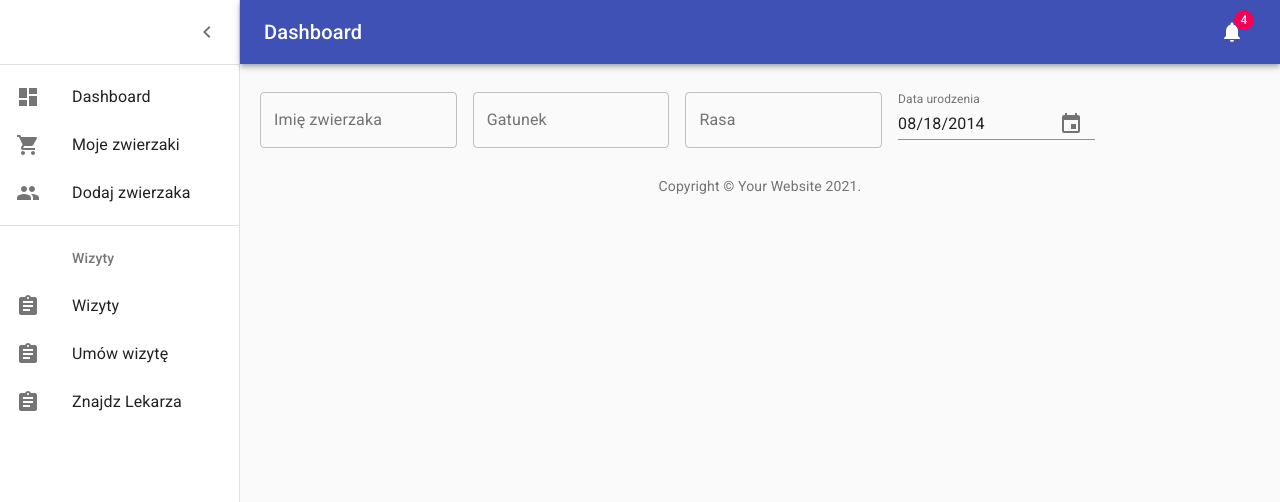
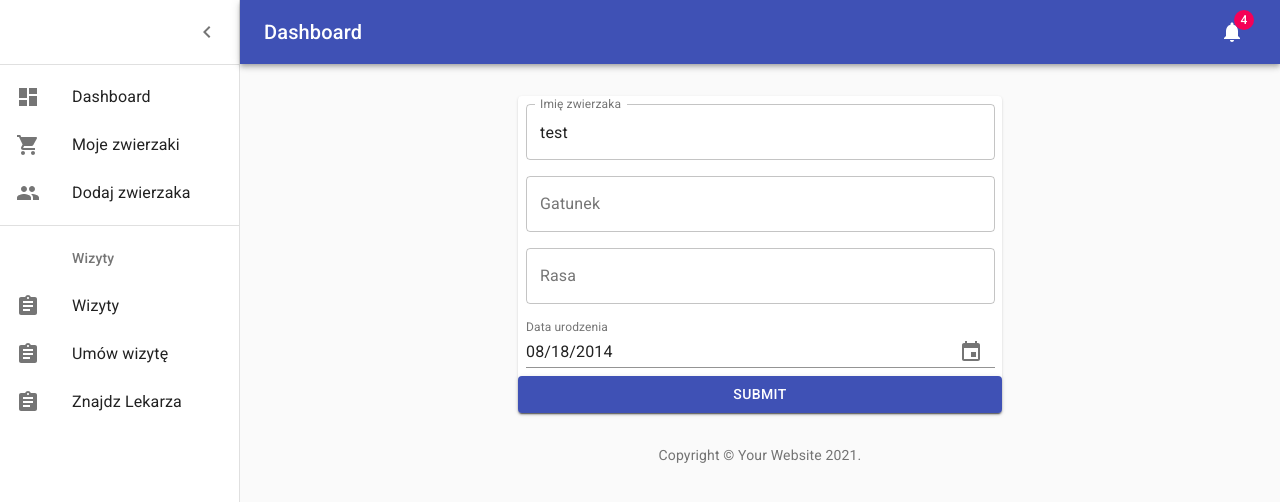
Before and after one commit to Dawidblocher/Vet-clinic-frontend, a React (Create React App) app: page /addpet in a window 1280 px wide. Shown: the top 502 px of the page. Built offline with nearby package versions, Linux system fonts and the light colour scheme.

Commit message:
added Formik and created a form to add a new pet

```diff
--- a/package.json
+++ b/package.json
@@ -11,12 +11,14 @@
     "@testing-library/react": "^11.2.7",
     "@testing-library/user-event": "^12.8.3",
     "date-fns": "^2.23.0",
+    "formik": "^2.2.9",
     "react": "^17.0.2",
     "react-axios": "^2.0.5",
     "react-dom": "^17.0.2",
     "react-router-dom": "^5.2.0",
     "react-scripts": "4.0.3",
-    "web-vitals": "^1.1.2"
+    "web-vitals": "^1.1.2",
+    "yup": "^0.32.9"
   },
   "scripts": {
     "start": "react-scripts start",
--- a/src/View/AddPet.jsx
+++ b/src/View/AddPet.jsx
@@ -3,43 +3,66 @@ import TextField from '@material-ui/core/TextField';
 import { makeStyles } from '@material-ui/core/styles';
 
 import 'date-fns';
-import Grid from '@material-ui/core/Grid';
+import {Grid, Paper, Button} from '@material-ui/core';
 import DateFnsUtils from '@date-io/date-fns';
 import {
   MuiPickersUtilsProvider,
   KeyboardDatePicker,
 } from '@material-ui/pickers';
-
+import { useFormik } from 'formik';
 
 const useStyles = makeStyles((theme) => ({
     root: {
       '& .MuiTextField-root': {
         margin: theme.spacing(1),
-        width: '25ch',
+        width: 'calc(100% - 15px)',
       },
+      display: 'flex',
+      flexDirection: 'column'
     },
+    gridCenter: {
+      margin: '0 auto'
+    },
+    paperColumn: {
+      display: 'flex',
+      flexDirection: 'column'
+    }
 }));
 
 const AddPet = () => {
   const classes = useStyles();
-    const [selectedDate, setSelectedDate] = React.useState(new Date('2014-08-18T21:11:54'));
+  const [selectedDate, setSelectedDate] = React.useState(new Date('2014-08-18'));
 
   const handleDateChange = (date) => {
     setSelectedDate(date);
   };
+
+  const formik = useFormik({
+    initialValues: {
+      name: 'test',
+      specs: '',
+      breed: '',
+      birthdate: selectedDate
+    },
+    onSubmit: (values) => {
+      alert(JSON.stringify(values, null, 2));
+    },
+  });
+
   return (
-
-    <form className={classes.root} noValidate autoComplete="off">
-      <div>
-      <TextField id="outlined-search" label="Imię zwierzaka" type="text" variant="outlined" />
-        <TextField id="outlined-search" label="Gatunek" type="text" variant="outlined" />
-        <TextField id="outlined-search" label="Rasa" type="text" variant="outlined" />
+    <Grid className={classes.gridCenter} item xs={12} md={6} lg={6} >
+      <Paper className={classes.paperColumn}>
+        <form className={classes.root} onSubmit={formik.handleSubmit}>
+          <TextField id="name" name="name" label="Imię zwierzaka" type="text" variant="outlined" value={formik.values.name} onChange={formik.handleChange}/>
+            <TextField id="specs" name="specs" label="Gatunek" type="text" variant="outlined" onChange={formik.handleChange}/>
+            <TextField id="breed" name="breed" label="Rasa" type="text" variant="outlined" onChange={formik.handleChange} />
             <MuiPickersUtilsProvider utils={DateFnsUtils}><KeyboardDatePicker
               disableToolbar
               variant="inline"
               format="MM/dd/yyyy"
               margin="normal"
-          id="date-picker-inline"
+              id="birthdate"
+              name="birthdate"
               label="Data urodzenia"
               value={selectedDate}
               onChange={handleDateChange}
@@ -47,8 +70,13 @@ const AddPet = () => {
                 'aria-label': 'change date',
               }}
             /></MuiPickersUtilsProvider>
-      </div>
+          <Button color="primary" variant="contained" fullWidth type="submit">
+              Submit
+            </Button>
         </form>
+      </Paper>
+    </Grid>
+
   )
 }
 
```
Also changed, not shown: 1 other file (tests, documents, lock files or other folders). Lines whose indentation alone changed are shown as unchanged.
